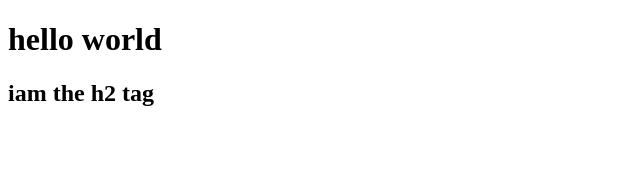
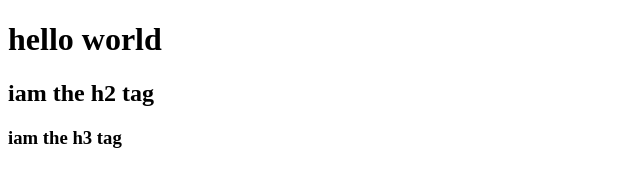
Before and after one commit to Saiganeshvarma/abhinai, a plain HTML site: page index.html in a window 1280 px wide. Shown: the whole page, without its empty margins (0-640 px from the left). Drawn offline with Linux system fonts and the light colour scheme.

Commit message:
added the code

```diff
--- a/index.html
+++ b/index.html
@@ -8,6 +8,6 @@
 <body>
     <h1>hello world</h1>
     <h2>iam the h2 tag</h2>
-
+    <h3>iam the h3 tag</h3>
 </body>
 </html>
```
